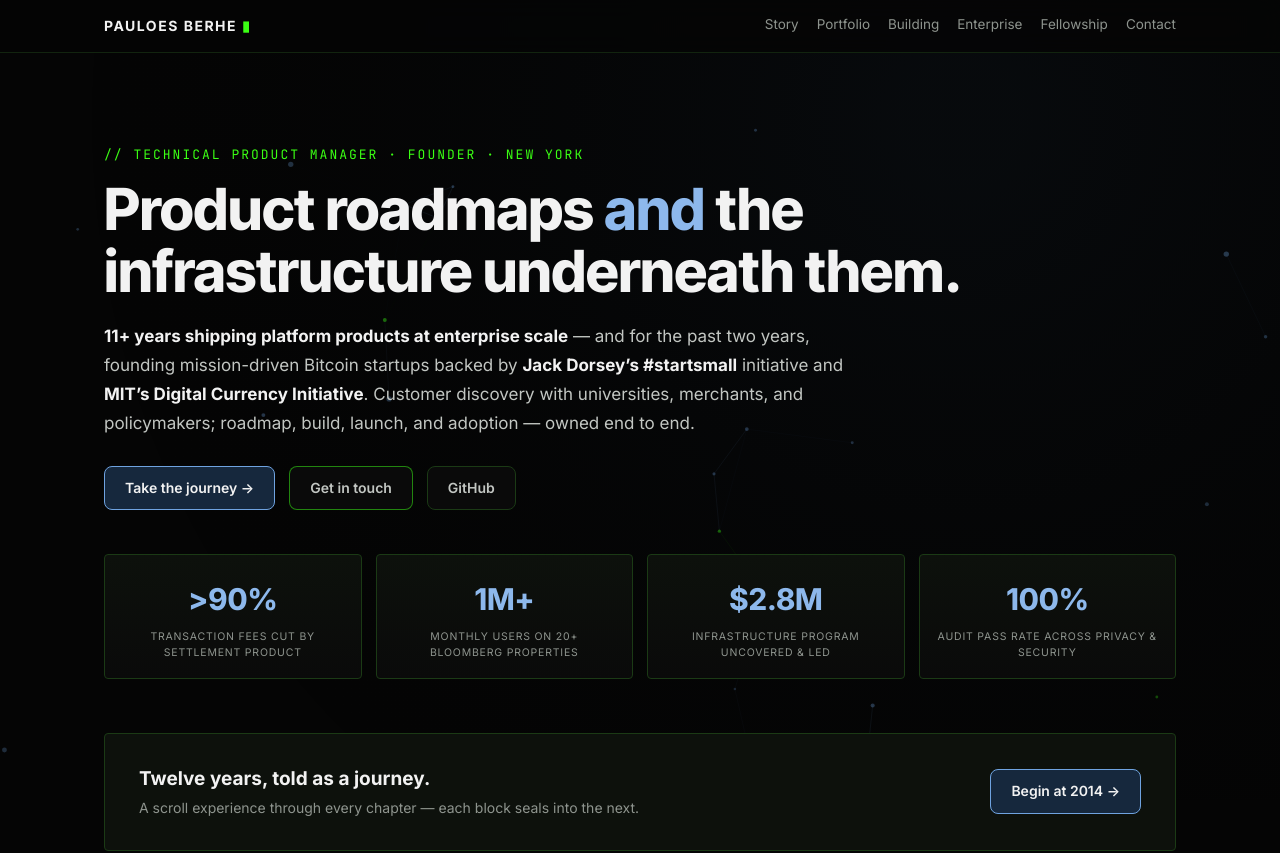
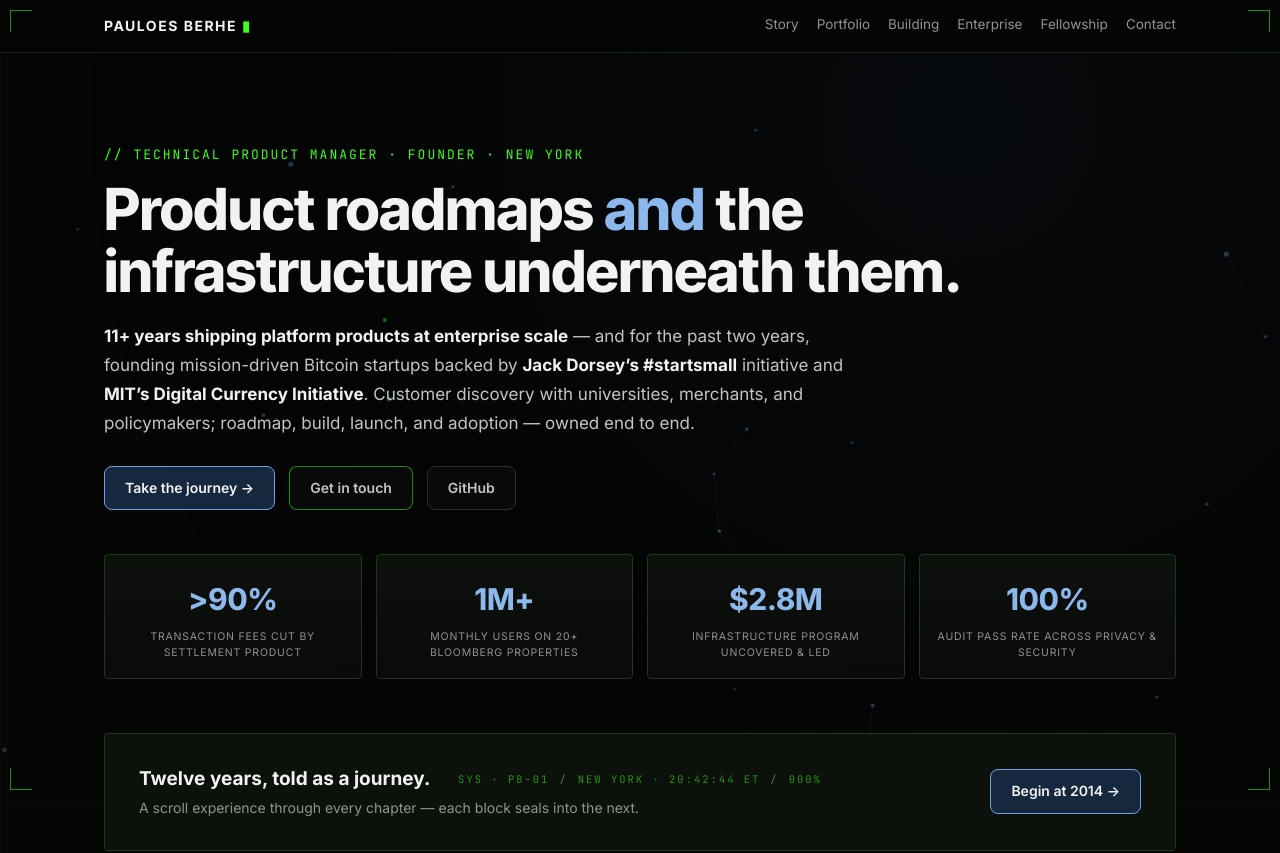
Before and after one commit to pauloes-btechs/portfolio, a Next.js app: page / in a window 1280 px wide. Shown: the top 853 px of the page. Built offline with nearby package versions, Linux system fonts and the light colour scheme.

Commit message:
feat(hud): fixed HUD frame — corner brackets, scroll rail, NYC telemetry, grid ground

```diff
--- a/app/layout.js
+++ b/app/layout.js
@@ -1,6 +1,8 @@
 import "./globals.css";
+import "./styles/hud.css";
 import Nav from "../components/Nav";
 import Footer from "../components/Footer";
+import HudFrame from "../components/HudFrame";
 import { site } from "../lib/data";
 
 export const metadata = {
@@ -38,6 +40,7 @@ export default function RootLayout({ children }) {
   return (
     <html lang="en">
       <body>
+        <HudFrame />
         <Nav />
         <main>{children}</main>
         <Footer />
--- /dev/null
+++ b/app/styles/hud.css
@@ -0,0 +1,46 @@
+/* ============================================================
+   HUD chrome — fixed frame, grid ground, scroll rail, telemetry
+   ============================================================ */
+
+/* faint measurement grid under everything */
+body {
+  background-color: var(--bg);
+  background-image:
+    linear-gradient(rgba(var(--g-rgb), 0.035) 1px, transparent 1px),
+    linear-gradient(90deg, rgba(var(--g-rgb), 0.035) 1px, transparent 1px);
+  background-size: 64px 64px;
+  background-attachment: fixed;
+}
+
+.hud { position: fixed; inset: 0; z-index: 60; pointer-events: none; }
+
+.hud-progress {
+  position: absolute; top: 0; left: 0; right: 0; height: 2px;
+  background: var(--green); box-shadow: 0 0 10px var(--glow-green);
+  transform-origin: 0 50%; transition: transform .12s linear;
+}
+
+.hud-corner {
+  position: absolute; width: 22px; height: 22px;
+  border-color: rgba(var(--g-rgb), 0.55); border-style: solid; border-width: 0;
+}
+.hud-corner.tl { top: 10px; left: 10px; border-top-width: 1.5px; border-left-width: 1.5px; }
+.hud-corner.tr { top: 10px; right: 10px; border-top-width: 1.5px; border-right-width: 1.5px; }
+.hud-corner.bl { bottom: 10px; left: 10px; border-bottom-width: 1.5px; border-left-width: 1.5px; }
+.hud-corner.br { bottom: 10px; right: 10px; border-bottom-width: 1.5px; border-right-width: 1.5px; }
+
+.hud-telemetry {
+  position: absolute; bottom: 12px; left: 50%; transform: translateX(-50%);
+  display: flex; gap: 10px; white-space: nowrap;
+  font-family: var(--mono); font-size: 10.5px; letter-spacing: 2px; text-transform: uppercase;
+  color: rgba(var(--g-rgb), 0.55);
+}
+.hud-telemetry .sep { color: var(--ink-4); }
+
+@media (max-width: 640px) {
+  .hud-corner { width: 14px; height: 14px; }
+  .hud-telemetry { font-size: 9px; letter-spacing: 1.2px; gap: 6px; }
+}
+@media (prefers-reduced-motion: reduce) {
+  .hud-progress { transition: none; }
+}
--- /dev/null
+++ b/components/HudFrame.jsx
@@ -0,0 +1,52 @@
+"use client";
+
+import { useEffect, useState } from "react";
+
+/**
+ * Fixed heads-up display chrome: corner brackets, a scroll-progress rail
+ * along the top, and a small telemetry strip (New York time, live).
+ * Purely decorative — aria-hidden, pointer-events off, and static under
+ * prefers-reduced-motion.
+ */
+export default function HudFrame() {
+  const [progress, setProgress] = useState(0);
+  const [clock, setClock] = useState("");
+
+  useEffect(() => {
+    const onScroll = () => {
+      const max = document.documentElement.scrollHeight - window.innerHeight;
+      setProgress(max > 0 ? Math.min(window.scrollY / max, 1) : 0);
+    };
+    const fmt = new Intl.DateTimeFormat("en-US", {
+      timeZone: "America/New_York", hour: "2-digit", minute: "2-digit", second: "2-digit", hour12: false,
+    });
+    const tick = () => setClock(fmt.format(new Date()));
+    onScroll();
+    tick();
+    const id = setInterval(tick, 1000);
+    window.addEventListener("scroll", onScroll, { passive: true });
+    window.addEventListener("resize", onScroll);
+    return () => {
+      clearInterval(id);
+      window.removeEventListener("scroll", onScroll);
+      window.removeEventListener("resize", onScroll);
+    };
+  }, []);
+
+  return (
+    <div className="hud" aria-hidden="true">
+      <div className="hud-progress" style={{ transform: `scaleX(${progress})` }} />
+      <span className="hud-corner tl" />
+      <span className="hud-corner tr" />
+      <span className="hud-corner bl" />
+      <span className="hud-corner br" />
+      <div className="hud-telemetry">
+        <span>SYS · PB-01</span>
+        <span className="sep">/</span>
+        <span>NEW YORK · {clock || "--:--:--"} ET</span>
+        <span className="sep">/</span>
+        <span>{String(Math.round(progress * 100)).padStart(3, "0")}%</span>
+      </div>
+    </div>
+  );
+}
```
